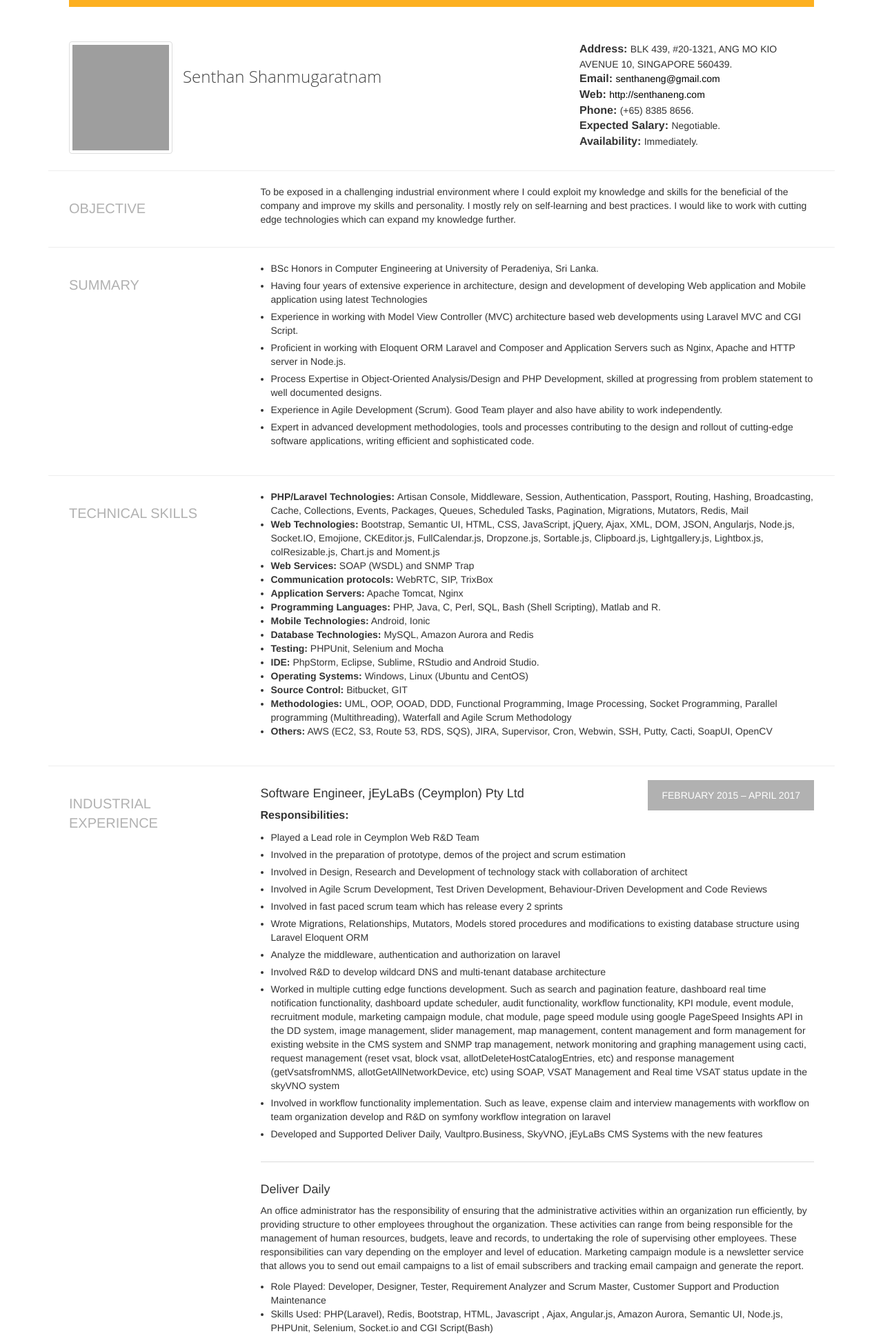
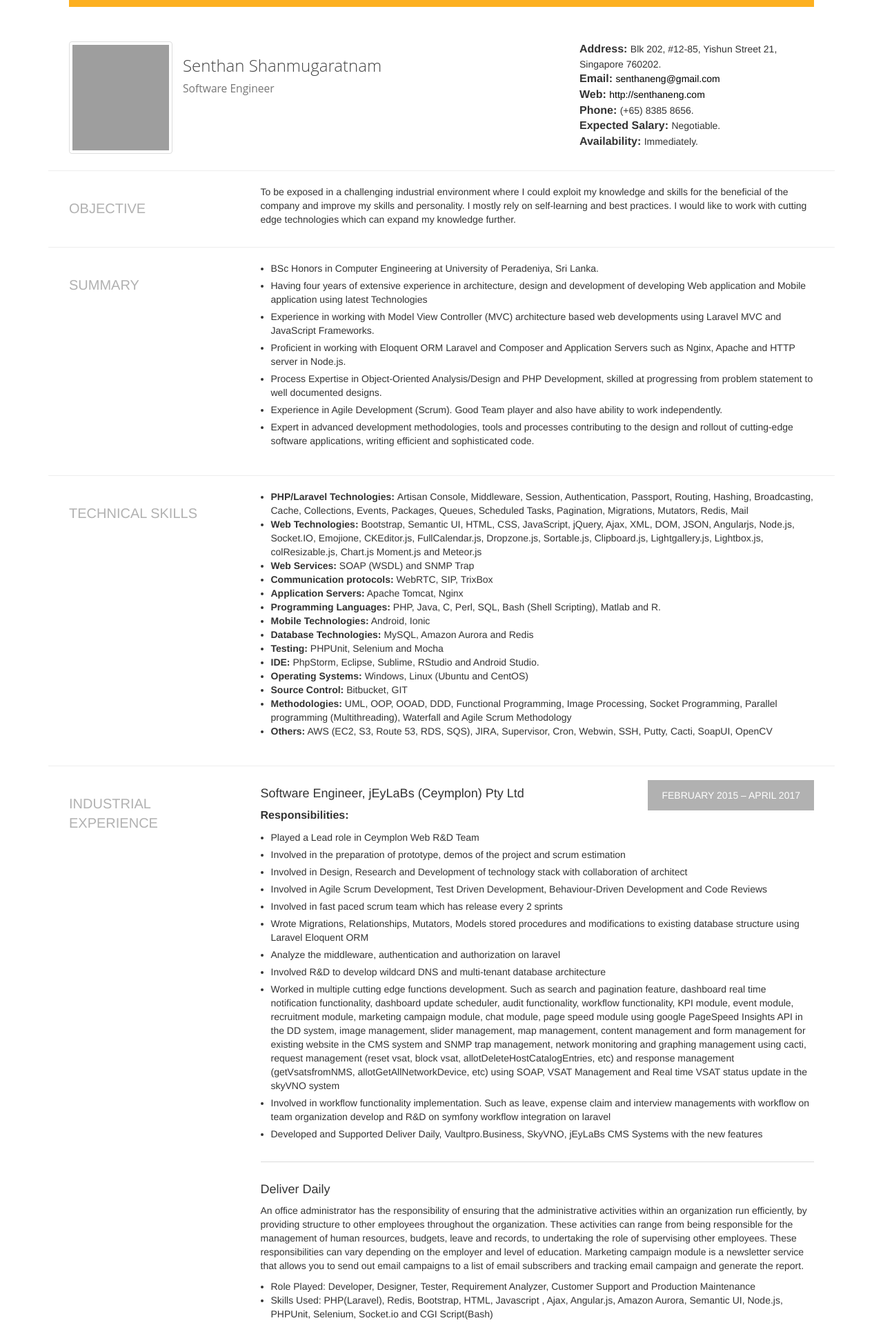
Before and after one commit to Senthan/pdf-generate, a PHP site: page /views/invoice.php in a window 1280 px wide. Shown: the top 1937 px of the page at 69% size. Run offline with PHP 8.4, Linux system fonts and the light colour scheme; grey boxes are pictures that could not be loaded.

Commit message:
cv updates

```diff
--- a/views/invoice.php
+++ b/views/invoice.php
@@ -75,14 +75,14 @@
         <div class="row" >
             <div class="col-md-8">
                <img style="margin-right: 15px;width: 150px;height: 163px;" class="img-thumbnail pull-left" src="http://senthan.dev/app/storage/140x140.png" alt="">
-                <h1 style="padding: : 15px;padding-top: 16px;">
+                <h1 style="padding: : 15px;">
                     <span>Senthan Shanmugaratnam</span><br>
-                    <!-- <span><small>Software Engineer</small></span> -->
+                    <span><small>Software Engineer</small></span>
                 </h1>
             </div>
             <div class="col-md-4">
 <p class="last">
-	             <span class="hidden-tablet"><strong>Address: </strong> BLK 439, #20-1321, ANG MO KIO AVENUE 10, SINGAPORE 560439.</span>
+	             <span class="hidden-tablet"><strong>Address: </strong> Blk 202, #12-85, Yishun Street 21, Singapore 760202.</span>
 	            <br><span class="hidden-tablet"><strong>Email: </strong> <a>senthaneng@gmail.com</a></span>
 	            <br><span class="hidden-tablet"><strong>Web: </strong> <a>http://senthaneng.com</a></span>
 	            <br><span class="hidden-tablet"><strong>Phone: </strong>(+65) 8385 8656.</span>
@@ -119,7 +119,7 @@
 					</li>
 					<li class="list-group-item-heading">
 						Experience in working with Model View Controller (MVC) architecture based web developments using
-		                Laravel MVC and CGI Script.
+		                Laravel MVC and JavaScript Frameworks.
 					</li>
 					<li class="list-group-item-heading">
 						Proficient in working with Eloquent ORM Laravel and Composer and Application Servers such as Nginx, Apache and HTTP server in Node.js.
@@ -156,7 +156,7 @@
 						<strong>Web Technologies:</strong>
 					</span>
 					<span class="list-group-item-text">
-						Bootstrap, Semantic UI, HTML, CSS, JavaScript, jQuery, Ajax, XML, DOM, JSON, Angularjs, Node.js, Socket.IO, Emojione, CKEditor.js, FullCalendar.js, Dropzone.js, Sortable.js, Clipboard.js, Lightgallery.js, Lightbox.js, colResizable.js, Chart.js and Moment.js
+						Bootstrap, Semantic UI, HTML, CSS, JavaScript, jQuery, Ajax, XML, DOM, JSON, Angularjs, Node.js, Socket.IO, Emojione, CKEditor.js, FullCalendar.js, Dropzone.js, Sortable.js, Clipboard.js, Lightgallery.js, Lightbox.js, colResizable.js, Chart.js Moment.js and Meteor.js
 					</span>
 				</li>
 				<li class="">
@@ -317,7 +317,7 @@
 							Role Played:
 						</span>
 						<span class="list-group-item-text">
-							Developer, Designer, Tester, Requirement Analyzer and Scrum Master, Customer Support and Production Maintenance
+							Developer, Designer, Tester, Requirement Analyzer, Customer Support and Production Maintenance
 						</span>
 					</li>
 					<li>
@@ -350,7 +350,7 @@
 							Skills Used:
 						</span>
 						<span class="list-group-item-text">
-							Node.js, Bootstrap, HTML, Javascript, Ajax, Meteor.js, Angular.js, MySQL, Semantic UI, Mocha, Selenium and CGI Script(Bash)
+							PHP(Laravel), Bootstrap, HTML, Javascript, Ajax, Angular.js, MySQL, Semantic UI, Selenium and CGI Script(Bash)
 						</span>
 					</li>
 				</ul>
@@ -426,13 +426,13 @@
 					Developed the activities and closely worked with design team to come up with a UI design
 					</li>
 					<li class="list-group-item-heading">
-					Developed the video chat, message management using webrtc node.js, websocket and socket.io
+					Developed the video stream management using webrtc and node.js
 					</li>
 				</ul>
 
 				<h4 class="cv-item">PDMS</h4>
 				<p>
-					Aim of this project was to managing patients history and diagnosis on Routine Surgery, and notify the alert to doctors.
+					Aim of this project was to managing patients history and diagnosis on Routine Surgery, notify the alert to doctors and online medical consultation with doctor.
 					The Patient Data Management System (PDMS) is a comprehensive software system in which all the data of patients can
 					be integrated. The system is primarily intended for use in complex Care- Intensive / High Care point or Medium Care
 					patients.
@@ -451,7 +451,7 @@
 							Skills Used:
 						</span>
 						<span class="list-group-item-text">
-							Node.js, Socket.io, WebRTC, Redis, Bootstrap, HTML, Javascript , Ajax, Angular.js, MySQL, Laravel(PHP) and Meteor.js
+							Node.js, WebRTC, Bootstrap, HTML, Javascript, Ajax, Angular.js, MySQL and Mocha
 						</span>
 					</li>
 				</ul>
@@ -715,14 +715,7 @@
 	         	<h3>REFERENCES</h3>
 	         </div>
 	         <div class="col-md-9">
-		         <ul class="list-group" style="list-style: none">
-		         		<li class="list-group-item-heading" style="list-style: none">
-		         			<strong>Name:</strong> Loy Chee Hoon
-		         		</li>
-		         		<li class="list-group-item-heading" style="list-style: none">
-		         			<strong>Email:</strong> vincentloy@ncs.com.sg
-		         		</li>
-		         	</ul>
+		         <p>Available upon Request</p>
 	         </div>
 		</div>
 
```
